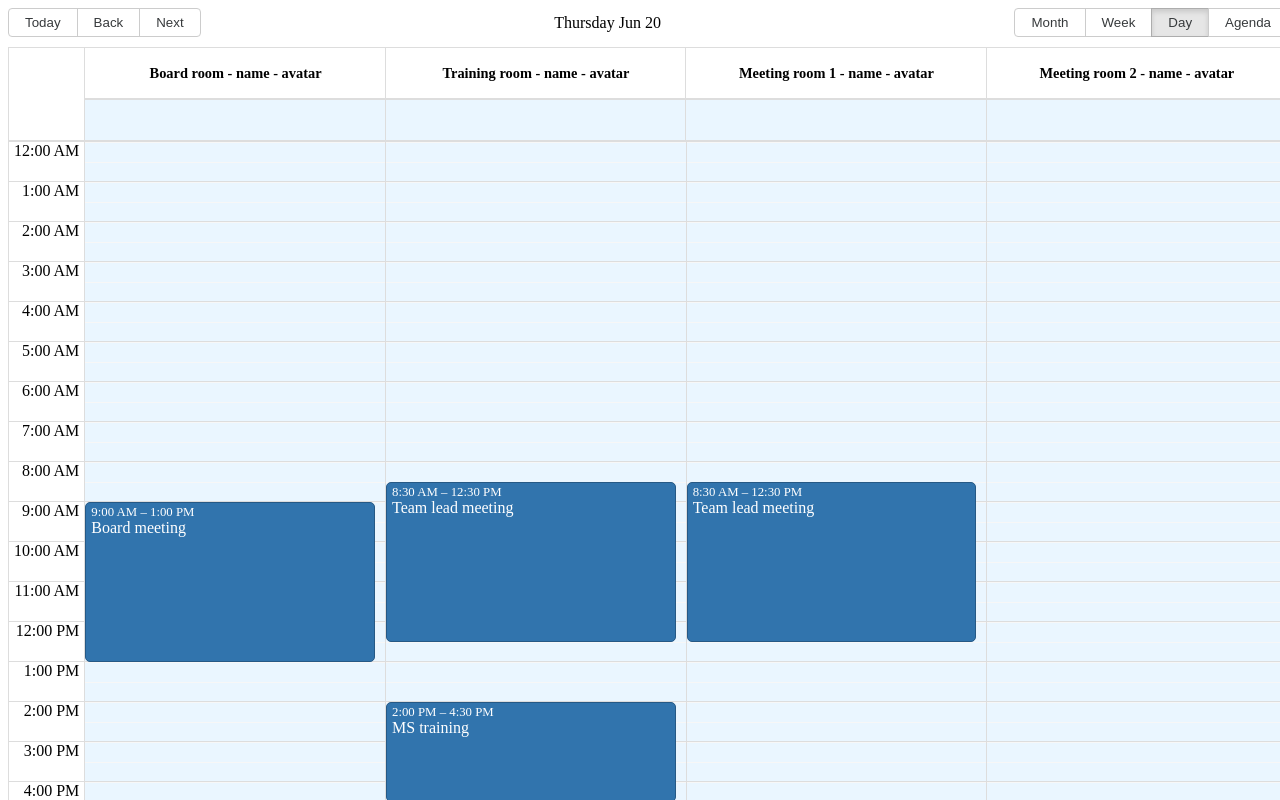
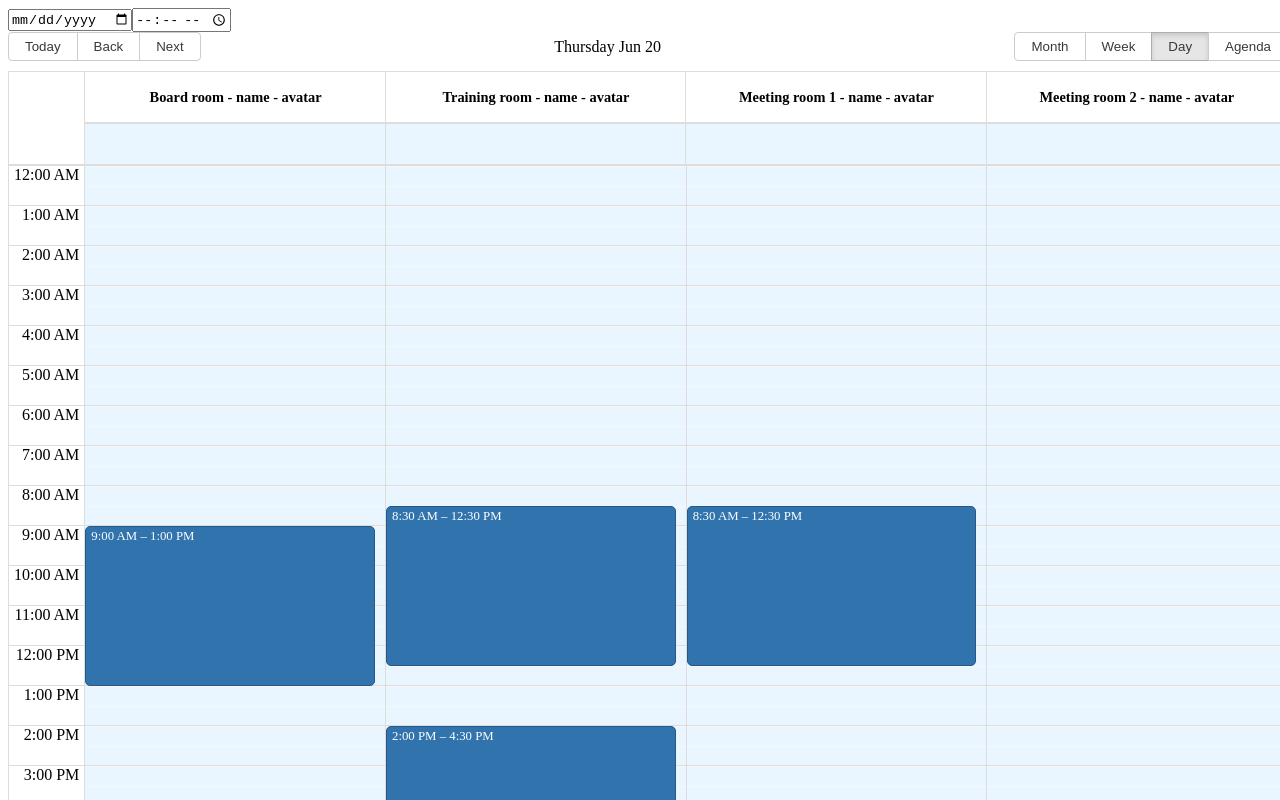
Before and after one commit to fullstackDEVH/calendar, a React (Vite) app: page / in a window 1280 px wide. Shown: the top 800 px of the page. Built offline with nearby package versions, Linux system fonts and the light colour scheme.

Commit message:
feat : second day

```diff
--- a/package.json
+++ b/package.json
@@ -12,6 +12,7 @@
   "dependencies": {
     "react": "^18.2.0",
     "react-big-calendar": "^1.13.0",
+    "react-datetime-picker": "^6.0.1",
     "react-dom": "^18.2.0"
   },
   "devDependencies": {
--- a/src/App.tsx
+++ b/src/App.tsx
@@ -7,7 +7,13 @@ import {
 } from "react-big-calendar";
 import "react-big-calendar/lib/css/react-big-calendar.css";
 import dayjs from "dayjs";
-import React, { MouseEvent, useCallback, useMemo, useState } from "react";
+import React, {
+  FunctionComponent,
+  MouseEvent,
+  useCallback,
+  useMemo,
+  useState,
+} from "react";
 
 const localizer = dayjsLocalizer(dayjs);
 
@@ -90,10 +96,14 @@ const events: IEvent[] = [
 ];
 
 const MyCalendar = () => {
+  const [value, onChange] = useState<string>("");
+
   const [myEvents, setEvents] = useState(events);
   const [selectectedResource, setSelectedResource] = useState<number | null>(
     null
   );
+  const [time, setTime] = useState<string>("");
+
   const handleSelectSlot = useCallback(
     (slot: SlotInfo) => {
       console.log(slot);
@@ -139,23 +149,67 @@ const MyCalendar = () => {
     return {};
   }, []);
 
-  console.log(state);
+  const handleTimeChange = (e: React.ChangeEvent<HTMLInputElement>) => {
+    setTime(e.target.value);
+  };
+
+  const calcTop = () => {
+    const startOfDay = dayjs().startOf("day");
+    const selectedDayjs = dayjs(`${dayjs().format("YYYY-MM-DD")}T${time}`);
+    const diffMinutes = selectedDayjs.diff(startOfDay, "minute");
+
+    let newTotal;
+    if (diffMinutes >= 60) {
+      const hours = Math.floor(diffMinutes / 60);
+      const remainingMinutes = diffMinutes % 60;
+      newTotal = hours * 40 + (remainingMinutes / 60) * 40;
+    } else {
+      newTotal = (diffMinutes / 60) * 40;
+    }
+    return (newTotal / 960) * 100;
+  };
 
   return (
+    <div>
+      <input
+        type="date"
+        name=""
+        id=""
+        value={value}
+        onChange={(e) => onChange(e.target.value)}
+      />
+      <input type="time" value={time} onChange={handleTimeChange} />
       <div style={{ width: "100%", height: "100%" }}>
         <Calendar
           localizer={localizer}
           onView={onView}
-        // handleDragStart={(event) => {
-        //   console.log("event : ", event);
-        // }}
           view={view}
-        // selectable
-        // date={""}
-        // allDayMaxRows={4}
+          date={value ? dayjs(value).toDate() : dayjs().toDate()}
+          allDayMaxRows={4}
           // dayPropGetter={dayPropGetter}
-        // selected={true}
+          slotPropGetter={(date, resourceId) => {
+            return {
+              style: {
+                backgroundColor:
+                  resourceId === selectectedResource ? "pink" : "unset",
+                border:
+                  dayjs(date).toDate() === dayjs().toDate()
+                    ? "1px solid red"
+                    : "",
+              },
+            };
+          }}
           components={{
+            event: (p) => {
+              // console.log(p);
+
+              return null;
+            },
+            // eventWrapper: (dataa : any) => {
+            //   console.log(dataa);
+
+            //   return 123
+            // },
             resourceHeader: (prop) => {
               return (
                 <div
@@ -179,24 +233,40 @@ const MyCalendar = () => {
             dayColumnWrapper: (re: any) => {
               const data: (boolean | object | [])[] = re.children;
               const currentResource = re.resource;
+
               return (
                 <div
+                  key={currentResource}
                   className={re.className}
                   style={{
                     background:
                       currentResource === selectectedResource ? "pink" : "",
                   }}
                 >
-                {data.map((item) => {
+                  {time ? (
+                    <div
+                      id="rbc-current-time-from"
+                      style={{
+                        position: "absolute",
+                        zIndex: 4,
+                        left: 0,
+                        right: 0,
+                        height: 1,
+                        background: "red",
+                        top: `${calcTop()}%`,
+                      }}
+                    ></div>
+                  ) : null}
+                  {data.map((item, index) => {
                     if (Array.isArray(item)) {
                       return (
                         <>
-                        {item.map((subItem) => {
+                          {item.map((subItem, ind) => {
                             if (
                               typeof item === "object" &&
                               React.isValidElement(subItem)
                             ) {
-                            return React.cloneElement(subItem);
+                              return React.cloneElement(subItem, { key: ind });
                             }
                             return null;
                           })}
@@ -206,7 +276,7 @@ const MyCalendar = () => {
                       typeof item === "object" &&
                       React.isValidElement(item)
                     ) {
-                    return React.cloneElement(item, {});
+                      return React.cloneElement(item, { key: index });
                     }
                     return null;
                   })}
@@ -230,9 +300,11 @@ const MyCalendar = () => {
           // step={15}
           // timeslots={2}
           // scrollToTime={scrollToTime}
-        // onSelectEvent={handleSelectEvent}
+          selected={true}
+          onSelectEvent={handleSelectEvent}
           // onSelectSlot={handleSelectSlot}
         />
+      </div>
     </div>
   );
 };
```
Also changed, not shown: 1 other file (tests, documents, lock files or other folders). Lines whose indentation alone changed are shown as unchanged.
